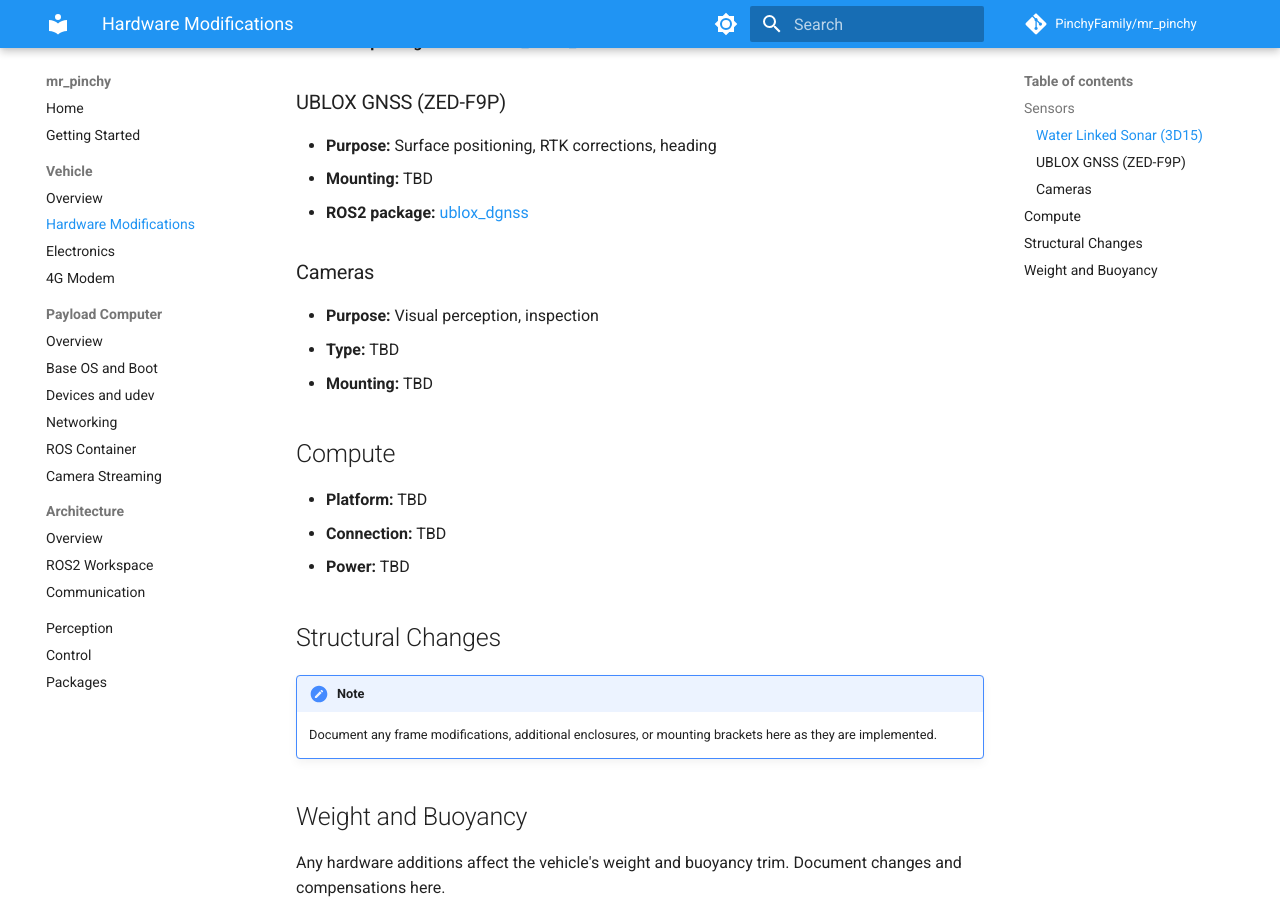
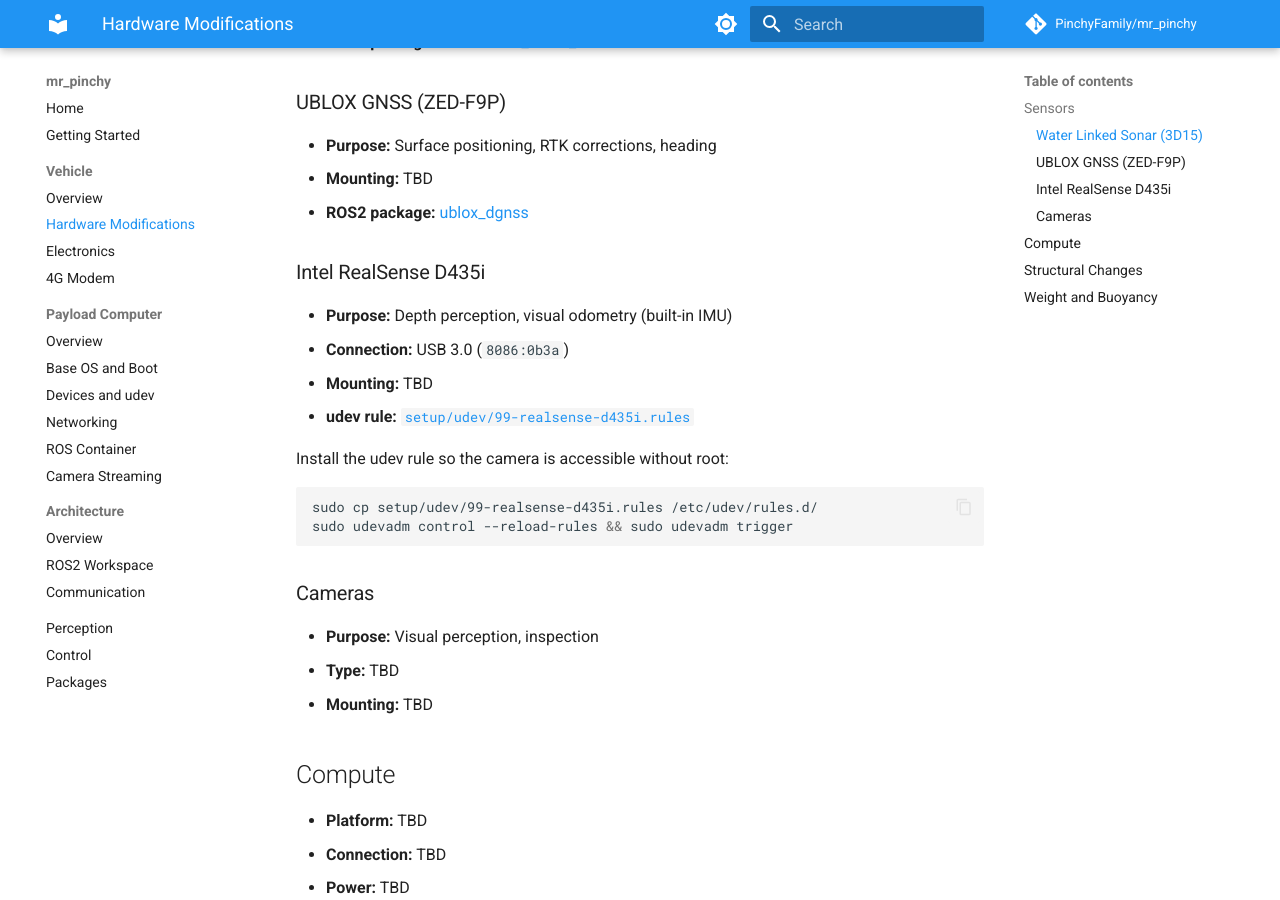
Before and after one commit to PinchyFamily/mr_pinchy, an MkDocs documentation site: the page built from docs/vehicle/hardware.md, in a window 1280 px wide and 900 px high, scrolled down 406 px. Built offline with MkDocs 1.6.1 and Material for MkDocs 9.7.7, drawn with Linux system fonts in a browser that asks for light colours; comment, search, counter and statistics services are not loaded.

Commit message:
Add RealSense D435i hardware docs and udev rule
Document the D435i in the vehicle hardware page and add its udev rule
under setup/udev alongside the GNSS and camera rules.

Co-Authored-By: Claude Sonnet 5.5 <noreply@anthropic.com>

````diff
--- a/docs/vehicle/hardware.md
+++ b/docs/vehicle/hardware.md
@@ -15,6 +15,20 @@ This page documents the physical modifications made to the stock BlueROV2 to sup
 - **Purpose:** Surface positioning, RTK corrections, heading
 - **Mounting:** TBD
 - **ROS2 package:** [ublox_dgnss](https://github.com/PinchyFamily/ublox_dgnss)
+
+### Intel RealSense D435i
+
+- **Purpose:** Depth perception, visual odometry (built-in IMU)
+- **Connection:** USB 3.0 (`8086:0b3a`)
+- **Mounting:** TBD
+- **udev rule:** [`setup/udev/99-realsense-d435i.rules`](https://github.com/PinchyFamily/mr_pinchy/blob/main/setup/udev/99-realsense-d435i.rules)
+
+Install the udev rule so the camera is accessible without root:
+
+```bash
+sudo cp setup/udev/99-realsense-d435i.rules /etc/udev/rules.d/
+sudo udevadm control --reload-rules && sudo udevadm trigger
+```
 
 ### Cameras
 
````
Also changed, not shown: docs/payload/udev.md (+1 -0 lines), 1 other file.
